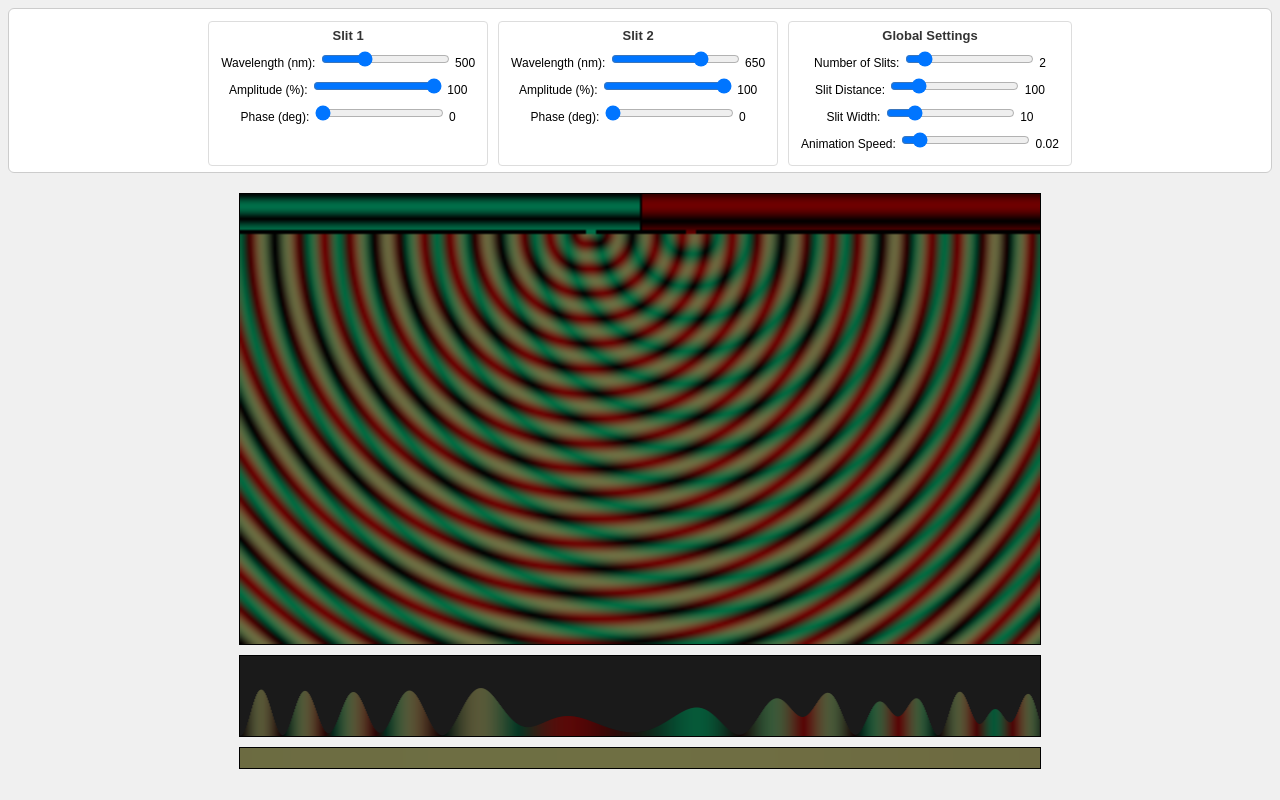
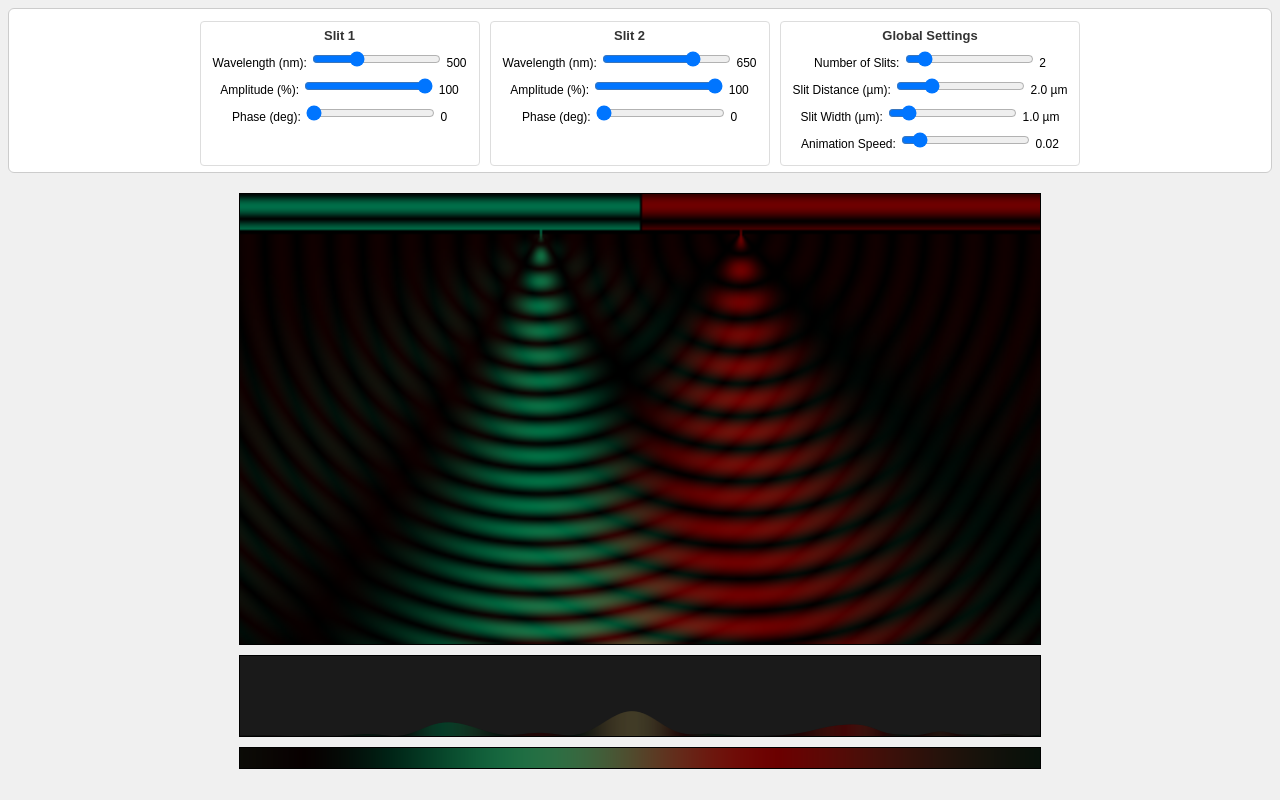
Before and after one commit to edmasson1994/Wave_Interferance, a plain HTML site: page index.html in a window 1280 px wide. Drawn offline with Linux system fonts and the light colour scheme; animation ran at ten frames a second.

Commit message:
Add files via upload

```diff
--- a/index.html
+++ b/index.html
@@ -98,14 +98,14 @@
         <span id="numSlitsValue">2</span>
       </label>
       <label>
-        Slit Distance:
-        <input type="range" id="slitDist" min="10" max="500" step="1" value="100" />
-        <span id="slitDistValue">100</span>
+        Slit Distance (µm):
+        <input type="range" id="slitDist" min="0.5" max="5" step="0.1" value="2" />
+        <span id="slitDistValue">2</span>
       </label>
       <label>
-        Slit Width:
-        <input type="range" id="slitWidth" min="1" max="50" step="1" value="10" />
-        <span id="slitWidthValue">10</span>
+        Slit Width (µm):
+        <input type="range" id="slitWidth" min="0.5" max="5" step="0.1" value="1" />
+        <span id="slitWidthValue">1</span>
       </label>
       <label>
         Animation Speed:
@@ -230,18 +230,21 @@
         for (let input of slit2Inputs) {
             input.disabled = !isTwoSlits;
         }
+    }
+    function updateSlitInputs() {
+        const widthValue = parseFloat(slitWidthSlider.value);
+        let distValue = parseFloat(distSlider.value);
 
-        // Slit width controls
-        const isGrating = numSlits >= 3;
-        slitWidthSlider.disabled = isGrating;
-        slitWidthSlider.parentElement.style.opacity = isGrating ? '0.5' : '1';
-        if (isGrating) {
-            slitWidthSlider.value = slitWidthSlider.min;
-            updateSlitWidth();
+        // Enforce constraint: distance must be >= width
+        distSlider.min = widthValue;
+        if (distValue < widthValue) {
+            distValue = widthValue;
+            distSlider.value = distValue;
         }
+
+        slitDistValue.textContent = parseFloat(distSlider.value).toFixed(1) + " µm";
+        slitWidthValue.textContent = parseFloat(slitWidthSlider.value).toFixed(1) + " µm";
     }
-    function updateSlitDist() { slitDistValue.textContent = distSlider.value; }
-    function updateSlitWidth() { slitWidthValue.textContent = slitWidthSlider.value; }
     function updateSpeed() { speedValue.textContent = speedSlider.value; }
 
     wavelength1Slider.addEventListener('input', updateWavelength1);
@@ -251,8 +254,8 @@
     phase1Slider.addEventListener('input', updatePhase1);
     phase2Slider.addEventListener('input', updatePhase2);
     numSlitsSlider.addEventListener('input', updateNumSlits);
-    distSlider.addEventListener('input', updateSlitDist);
-    slitWidthSlider.addEventListener('input', updateSlitWidth);
+    distSlider.addEventListener('input', updateSlitInputs);
+    slitWidthSlider.addEventListener('input', updateSlitInputs);
     speedSlider.addEventListener('input', updateSpeed);
 
     function sinc(x) {
@@ -274,11 +277,18 @@
       const phase1 = parseFloat(phase1Slider.value) * Math.PI / 180; // degrees to radians
       const phase2 = parseFloat(phase2Slider.value) * Math.PI / 180; // degrees to radians
       const numSlits = parseInt(numSlitsSlider.value, 10);
-      const slitDist = parseFloat(distSlider.value);
-      const slitWidth = parseFloat(slitWidthSlider.value);
       const speed = parseFloat(speedSlider.value);
-      const useDiffraction = numSlits < 3;
+
+      // Convert real units (µm) to visualization units (pixels)
+      // The visualization scale is 1px = 10nm, established by the wavelength scaling.
+      // 1µm = 1000nm, so 1µm = 100px.
+      const um_to_px = 100;
+      const slitDist = parseFloat(distSlider.value) * um_to_px;
+      const slitWidth = parseFloat(slitWidthSlider.value) * um_to_px;
+
+      const useDiffraction = true;
       const resolutionFactor = 2; // Fixed resolution for consistent performance
+      const visualSlitWidth = 2; // Visually represent slits as small point-like sources
 
       const freq1 = waveSpeed / wavelength1;
       const k1 = 2 * Math.PI / (wavelength1 / 10); // Scale wavelength for visualization
@@ -316,7 +326,7 @@
             let slitIndex = -1;
             for (let i = 0; i < slitPositions.length; i++) {
                 const slitX = slitPositions[i];
-                if (x > slitX - slitWidth / 2 && x < slitX + slitWidth / 2) {
+                if (x > slitX - visualSlitWidth / 2 && x < slitX + visualSlitWidth / 2) {
                     isAtAnySlit = true;
                     slitIndex = i;
                     break;
@@ -368,14 +378,7 @@
                 if (useDiffraction) {
                     let sin_theta = r_center > 0 ? dx / r_center : 0;
                     let beta = k * slitWidth * sin_theta;
-
-                    // Blend based on actual distance from the slit, not vertical drop.
-                    const blend = Math.min(1, r_center / slitWidth); // 0 at slit, ->1 after one slit-width of travel
-                    const effective_beta = beta * blend;
-                    diff_amp = sinc(effective_beta / 2);
-
-                    const x_closest = Math.max(xSlit - slitWidth / 2, Math.min(x, xSlit + slitWidth / 2));
-                    r = Math.sqrt((x - x_closest) * (x - x_closest) + dy * dy);
+                    diff_amp = sinc(beta / 2);
                 }
 
                 let wave = amp * diff_amp * Math.sin(k * r - 2 * Math.PI * (waveSpeed / wl) * t + phase);
@@ -461,14 +464,7 @@
             if (useDiffraction) {
                 let sin_theta = r_center > 0 ? dx / r_center : 0;
                 let beta = k * slitWidth * sin_theta;
-
-                // Blend based on actual distance from the slit, not vertical drop.
-                const blend = Math.min(1, r_center / slitWidth); // 0 at slit, ->1 after one slit-width of travel
-                const effective_beta = beta * blend;
-                diff_amp = sinc(effective_beta / 2);
-
-                const x_closest = Math.max(xSlit - slitWidth / 2, Math.min(x, xSlit + slitWidth / 2));
-                r = Math.sqrt((x - x_closest) * (x - x_closest) + dy * dy);
+                diff_amp = sinc(beta / 2);
             }
 
             const wave = amp * diff_amp * Math.sin(k * r - 2 * Math.PI * (waveSpeed / wl) * t + phase);
@@ -533,14 +529,7 @@
             if (useDiffraction) {
                 let sin_theta = r_center > 0 ? dx / r_center : 0;
                 let beta = k * slitWidth * sin_theta;
-
-                // Blend based on actual distance from the slit, not vertical drop.
-                const blend = Math.min(1, r_center / slitWidth); // 0 at slit, ->1 after one slit-width of travel
-                const effective_beta = beta * blend;
-                diff_amp = sinc(effective_beta / 2);
-
-                const x_closest = Math.max(xSlit - slitWidth / 2, Math.min(x, xSlit + slitWidth / 2));
-                r = Math.sqrt((x - x_closest) * (x - x_closest) + dy * dy);
+                diff_amp = sinc(beta / 2);
             }
 
             const Ar = (color[0] / 255.0) * amp * diff_amp;
@@ -591,8 +580,7 @@
     updatePhase1();
     updatePhase2();
     updateNumSlits();
-    updateSlitDist();
-    updateSlitWidth();
+    updateSlitInputs();
     updateSpeed();
     requestAnimationFrame(draw);
   </script>
```
